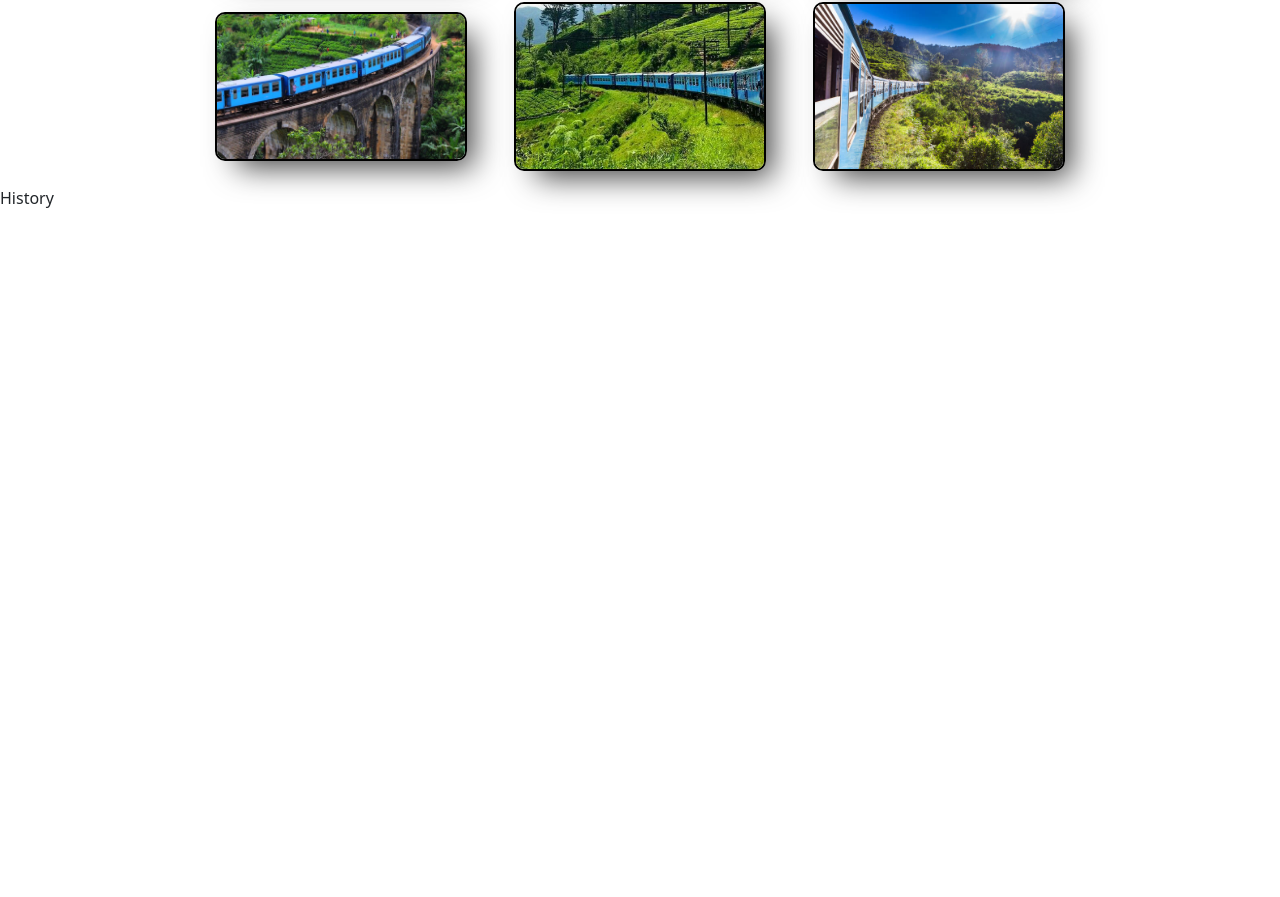
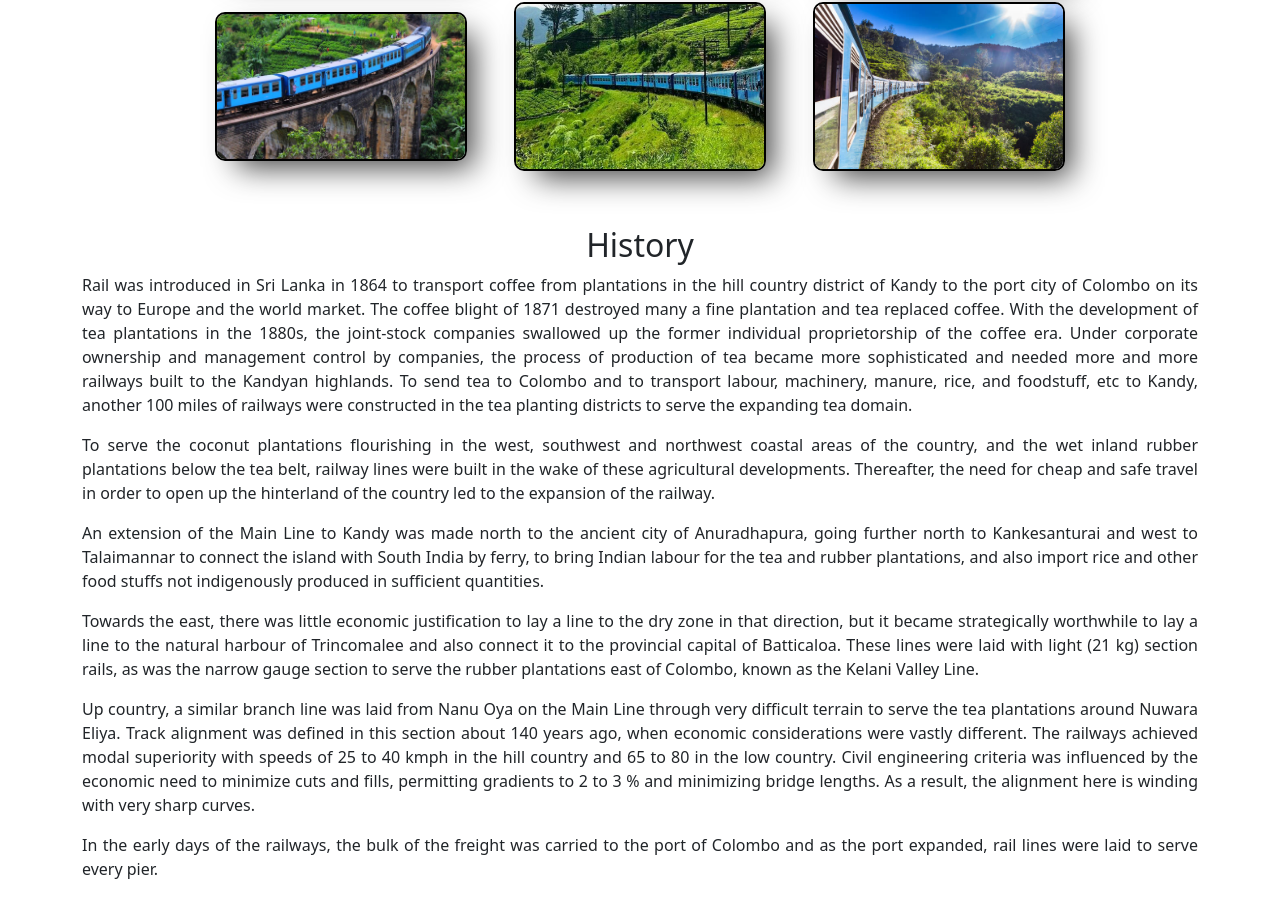
Before and after one commit to P-A-Chathura-Madhava/Reservation-Application-User-Client, a React (Create React App) app: page / in a window 1280 px wide. Shown: the part 1126-2023 px from the top of the page. Before the commit the page ends 1336 px from the top, so only its background shows below. Built offline with nearby package versions, Linux system fonts and the light colour scheme; the HTML template or start-up script is replaced by a standard one.

Commit message:
Apply History UI

```diff
--- a/src/App.css
+++ b/src/App.css
@@ -172,6 +172,21 @@
   box-shadow: 14px 14px 31px -8px rgba(0, 0, 0, 0.75);
 }
 
+/* History */
+.history_container {
+    margin-top: 40px;
+}
+
+.history_header {
+    display: flex;
+    justify-content: center;
+    align-items: center;
+}
+
+.history_paragraph {
+    text-align: justify;
+}
+
 @media only screen and (max-width: 600px) {
   .navBarNormal {
     display: none;
--- a/src/pages/History.jsx
+++ b/src/pages/History.jsx
@@ -1,9 +1,68 @@
-import React from 'react'
+import React from "react";
 
 const History = () => {
   return (
-    <div>History</div>
-  )
-}
+    <div className="container history_container">
+      <div className="history_header">
+      <h2>History</h2>
+      </div>
+      <p className="history_paragraph">
+        Rail was introduced in Sri Lanka in 1864 to transport coffee from
+        plantations in the hill country district of Kandy to the port city of
+        Colombo on its way to Europe and the world market. The coffee blight of
+        1871 destroyed many a fine plantation and tea replaced coffee. With the
+        development of tea plantations in the 1880s, the joint-stock companies
+        swallowed up the former individual proprietorship of the coffee era.
+        Under corporate ownership and management control by companies, the
+        process of production of tea became more sophisticated and needed more
+        and more railways built to the Kandyan highlands. To send tea to Colombo
+        and to transport labour, machinery, manure, rice, and foodstuff, etc to
+        Kandy, another 100 miles of railways were constructed in the tea
+        planting districts to serve the expanding tea domain.
+      </p>
+      <p className="history_paragraph">
+        To serve the coconut plantations flourishing in the west, southwest and
+        northwest coastal areas of the country, and the wet inland rubber
+        plantations below the tea belt, railway lines were built in the wake of
+        these agricultural developments. Thereafter, the need for cheap and safe
+        travel in order to open up the hinterland of the country led to the
+        expansion of the railway.
+      </p>
+      <p className="history_paragraph">
+        An extension of the Main Line to Kandy was made north to the ancient
+        city of Anuradhapura, going further north to Kankesanturai and west to
+        Talaimannar to connect the island with South India by ferry, to bring
+        Indian labour for the tea and rubber plantations, and also import rice
+        and other food stuffs not indigenously produced in sufficient
+        quantities.
+      </p>
+      <p className="history_paragraph">
+        Towards the east, there was little economic justification to lay a line
+        to the dry zone in that direction, but it became strategically
+        worthwhile to lay a line to the natural harbour of Trincomalee and also
+        connect it to the provincial capital of Batticaloa. These lines were
+        laid with light (21 kg) section rails, as was the narrow gauge section
+        to serve the rubber plantations east of Colombo, known as the Kelani
+        Valley Line.
+      </p>
+      <p className="history_paragraph">
+        Up country, a similar branch line was laid from Nanu Oya on the Main
+        Line through very difficult terrain to serve the tea plantations around
+        Nuwara Eliya. Track alignment was defined in this section about 140
+        years ago, when economic considerations were vastly different. The
+        railways achieved modal superiority with speeds of 25 to 40 kmph in the
+        hill country and 65 to 80 in the low country. Civil engineering criteria
+        was influenced by the economic need to minimize cuts and fills,
+        permitting gradients to 2 to 3 % and minimizing bridge lengths. As a
+        result, the alignment here is winding with very sharp curves.
+      </p>
+      <p className="history_paragraph">
+        In the early days of the railways, the bulk of the freight was carried
+        to the port of Colombo and as the port expanded, rail lines were laid to
+        serve every pier.
+      </p>
+    </div>
+  );
+};
 
-export default History
+export default History;
```
